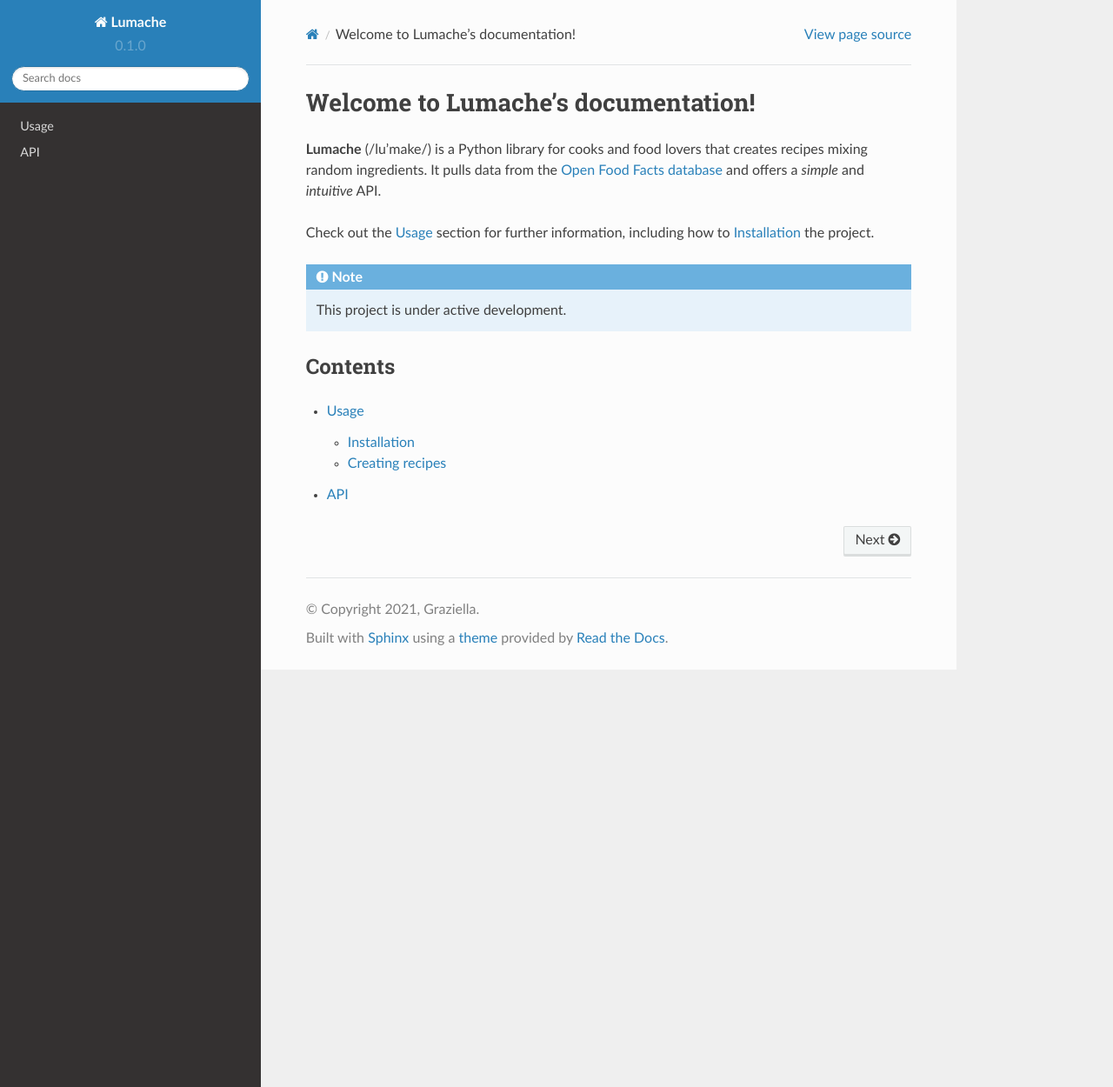
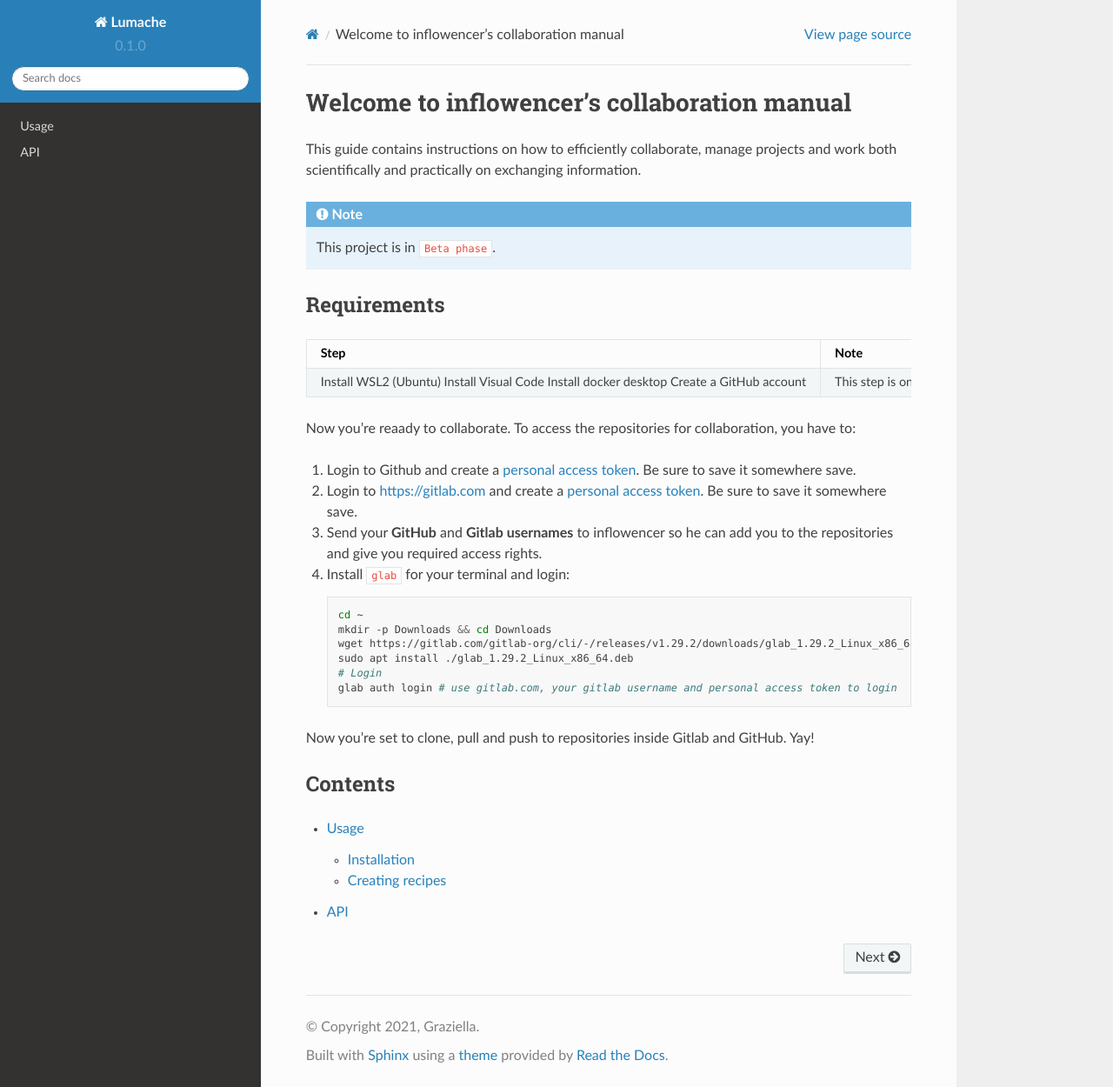
Before and after one commit to inflowencer/collab, a Sphinx documentation site: the page built from docs/source/index.rst, in a window 1280 px wide and 1250 px high. Shown: the whole window at 87% size. Built offline with Sphinx 7.4.7 and the Read the Docs theme 2.0.0, drawn with Linux system fonts in a browser that asks for light colours.

Commit message:
Testing landing page syntax

```diff
--- a/docs/source/index.rst
+++ b/docs/source/index.rst
@@ -1,17 +1,42 @@
-Welcome to Lumache's documentation!
-===================================
+Welcome to inflowencer's collaboration manual
+=============================================
 
-**Lumache** (/lu'make/) is a Python library for cooks and food lovers
-that creates recipes mixing random ingredients.
-It pulls data from the `Open Food Facts database <https://world.openfoodfacts.org/>`_
-and offers a *simple* and *intuitive* API.
-
-Check out the :doc:`usage` section for further information, including
-how to :ref:`installation` the project.
+This guide contains instructions on how to efficiently collaborate, manage projects and work both scientifically and
+practically on exchanging information.
 
 .. note::
 
-   This project is under active development.
+   This project is in ``Beta phase``.
+
+Requirements
+------------
+
++-------------------------+----------------------------------------------+-------------------------------------------------------+
+| Step                    | Note                                         | Link                                                  |
++=========================+==============================================+=======================================================+
+| Install WSL2 (Ubuntu)   | This step is only required for Windows users | https://learn.microsoft.com/en-us/windows/wsl/install |
+| Install Visual Code     | IDE & source control                         | https://code.visualstudio.com                         |
+| Install docker desktop  | Light-weight virtual machine                 | https://www.docker.com/products/docker-desktop/       |
+| Create a GitHub account | For GitHub and Gitlab                        | https://github.com                                    |
++-------------------------+----------------------------------------------+-------------------------------------------------------+
+
+Now you're reaady to collaborate. To access the repositories for collaboration, you have to:
+
+1. Login to Github and create a `personal access token <https://docs.github.com/en/enterprise-server@3.4/authentication/keeping-your-account-and-data-secure/creating-a-personal-access-token>`_. Be sure to save it somewhere save.
+2. Login to https://gitlab.com and create a `personal access token <https://docs.gitlab.com/ee/user/profile/personal_access_tokens.html#create-a-personal-access-token>`_. Be sure to save it somewhere save.
+3. Send your **GitHub** and **Gitlab usernames** to inflowencer so he can add you to the repositories and give you required access rights.
+4. Install ``glab`` for your terminal and login:
+
+   ..  code-block:: sh
+
+      cd ~
+      mkdir -p Downloads && cd Downloads
+      wget https://gitlab.com/gitlab-org/cli/-/releases/v1.29.2/downloads/glab_1.29.2_Linux_x86_64.deb
+      sudo apt install ./glab_1.29.2_Linux_x86_64.deb
+      # Login
+      glab auth login # use gitlab.com, your gitlab username and personal access token to login
+
+Now you're set to clone, pull and push to repositories inside Gitlab and GitHub. Yay!
 
 Contents
 --------
```
Also changed, not shown: README.rst (+4 -7 lines).
